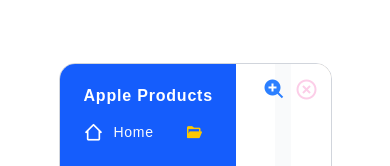
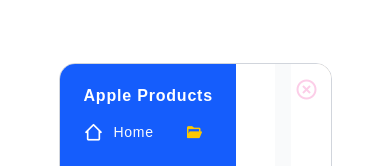
Before and after one commit to TemirovaAzima/Tailwind-Apple-Web, a React (Vite) app: page / in a window 390 px wide. Shown: the top 166 px of the page. Built offline with nearby package versions, Linux system fonts and the light colour scheme.

Commit message:
make it zoom in completely from md to small sizes

```diff
--- a/src/App.jsx
+++ b/src/App.jsx
@@ -1,5 +1,5 @@
 import Controls from "./components/Controls.jsx";
-import {useState} from "react";
+import {useEffect, useState} from "react";
 import Navbar from "./components/Navbar.jsx";
 import Iphone from "./components/Iphone.jsx";
 import Macbook from "./components/Macbook.jsx";
@@ -11,17 +11,31 @@
 export const App = () => {
     const [frameZoom, setFrameZoom] = useState(false);
     const [activePage, setActivePage] = useState(0);
+    const [isLgScreen, setIsLgScreen] = useState(window.innerWidth > 1024);
+
+    useEffect(() => {
+        const handleResize = () => {
+            setIsLgScreen(window.innerWidth >=1024)
+            if (window.innerWidth < 1024) {
+                setFrameZoom(true);
+            }
+        }
+        window.addEventListener('resize', handleResize);
+        return () => window.removeEventListener('resize', handleResize);
+    },[]);
 
     const toggleZoom = () => {
-        setFrameZoom(!frameZoom);
+        if(isLgScreen) {
+            setFrameZoom(!frameZoom);
+        }
     };
 
-    const resetPage = () =>{
-        setActivePage(0)
+    const resetPage = () => {
+        setActivePage(0);
     }
 
     const handleNavClick = (pageIndex) => {
-        setActivePage(pageIndex)
+        setActivePage(pageIndex);
     };
 
     return (
@@ -33,7 +47,7 @@
                 "`}
             >
                 <Controls toggleZoom={toggleZoom} frameZoom={frameZoom} resetPage={resetPage} activePage={activePage}/>
-                <Navbar activePage={activePage} handleNavClick={handleNavClick} />
+                <Navbar activePage={activePage} handleNavClick={handleNavClick}/>
                 <div className={'grow'}>
                     <PageTransition activePage={activePage}>
                         <Home onNavigate={handleNavClick}/>
@@ -45,5 +59,5 @@
                 </div>
             </div>
         </div>
-)
+    )
 }
--- a/src/components/Controls.jsx
+++ b/src/components/Controls.jsx
@@ -3,7 +3,7 @@
 const Controls = ({frameZoom,toggleZoom,resetPage,activePage}) => {
     return (
         <div className="absolute top-3 right-3 flex space-x-2 z-1">
-            <button className="text-2xl text-blue-500 cursor-pointer" onClick={toggleZoom}>
+            <button className="text-2xl text-blue-500 cursor-pointer hidden lg:block" onClick={toggleZoom}>
                 <i className={frameZoom ? 'bx bxs-zoom-out': 'bx bxs-zoom-in'}></i>
             </button>
             <button className={`text-2xl ${activePage ===0 ? 'text-pink-200 cursor-not-allowed': 'text-blue-500 cursor-pointer'}`} onClick={resetPage}>
```
Also changed, not shown: src/components/Macbook.jsx (+80 -0 lines).
